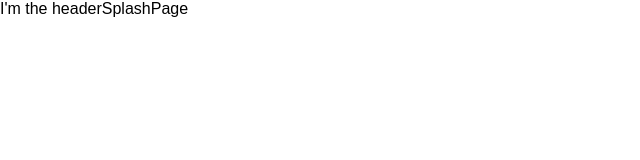
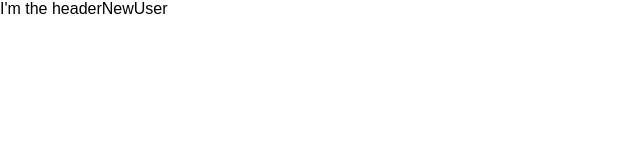
Before and after one commit to danneekim/PeopleArePeople, a React (Create React App) app in the folder client-frontend/: page / in a window 1280 px wide. Shown: the top 160 px of the page, without its empty margins (0-640 px from the left). Built offline with nearby package versions, Linux system fonts and the light colour scheme.

Commit message:
Elizabeth update

```diff
--- a/client-frontend/src/App.jsx
+++ b/client-frontend/src/App.jsx
@@ -11,6 +11,8 @@ class App extends Component {
    this.state = {
      currentView: 'SplashPage'
    }
+
+   this.handleLinkClick = this.handleLinkClick.bind(this);
  }
 
 
@@ -23,31 +25,31 @@ class App extends Component {
 
  determineWhichToRender() {
    const { currentView } = this.state;
-    const { newUser } = this.state;
+   // const { NewUser } = this.state;
 
    switch (currentView) {
      case 'SplashPage':
        return <SplashPage />;
-        break;
-      // case 'NewUser':
-      //   return <NewUser />;
-      //   break;
+
+     case 'NewUser':
+       return <NewUser />;
    }
  }
 
-  handleLinkClick(link) {
-    this.setState({currentView: link});
+ handleLinkClick(links) {
+   this.setState({currentView: links});
  }
 
  render() {
    const links = [
-      'SplashPage',
-      // 'NewUser',
+     'NewUser',
    ];
 
    return (
      <div>
-        <Header links={links}/>
+       <Header
+         onClick={this.handleLinkClick.bind(this)}
+         links={links}/>
      </div>
    )
  }
```
Lines whose indentation alone changed are shown as unchanged.
